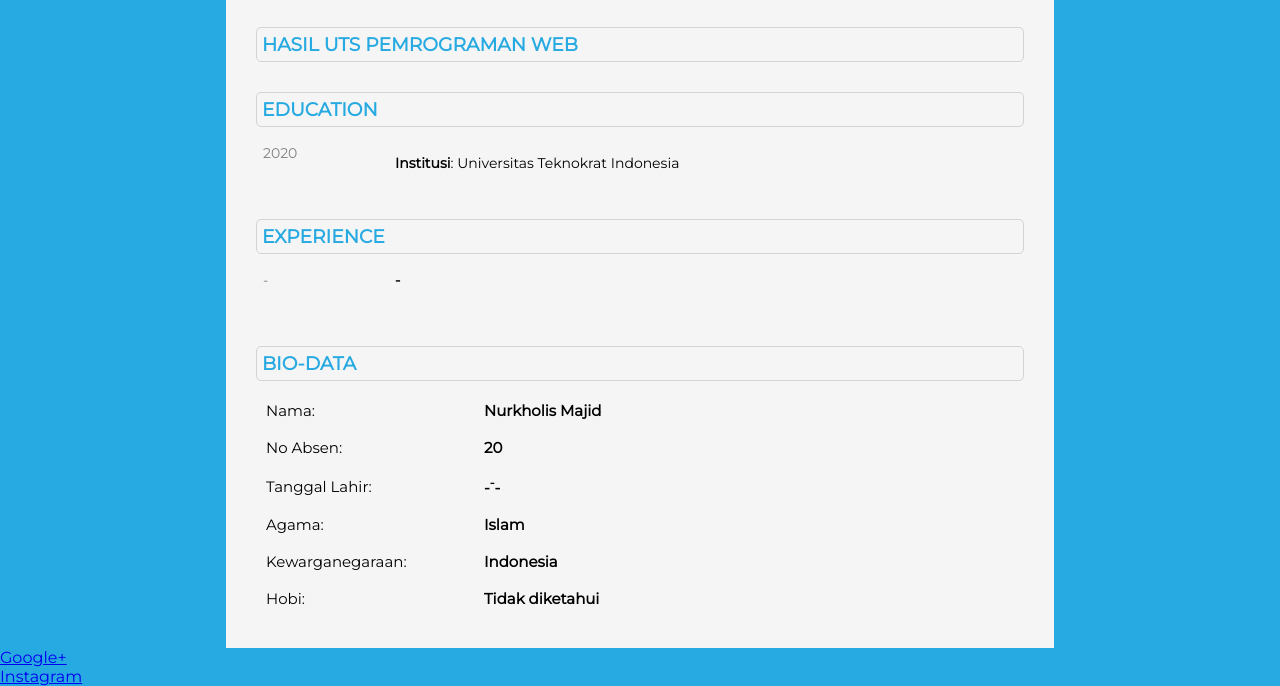
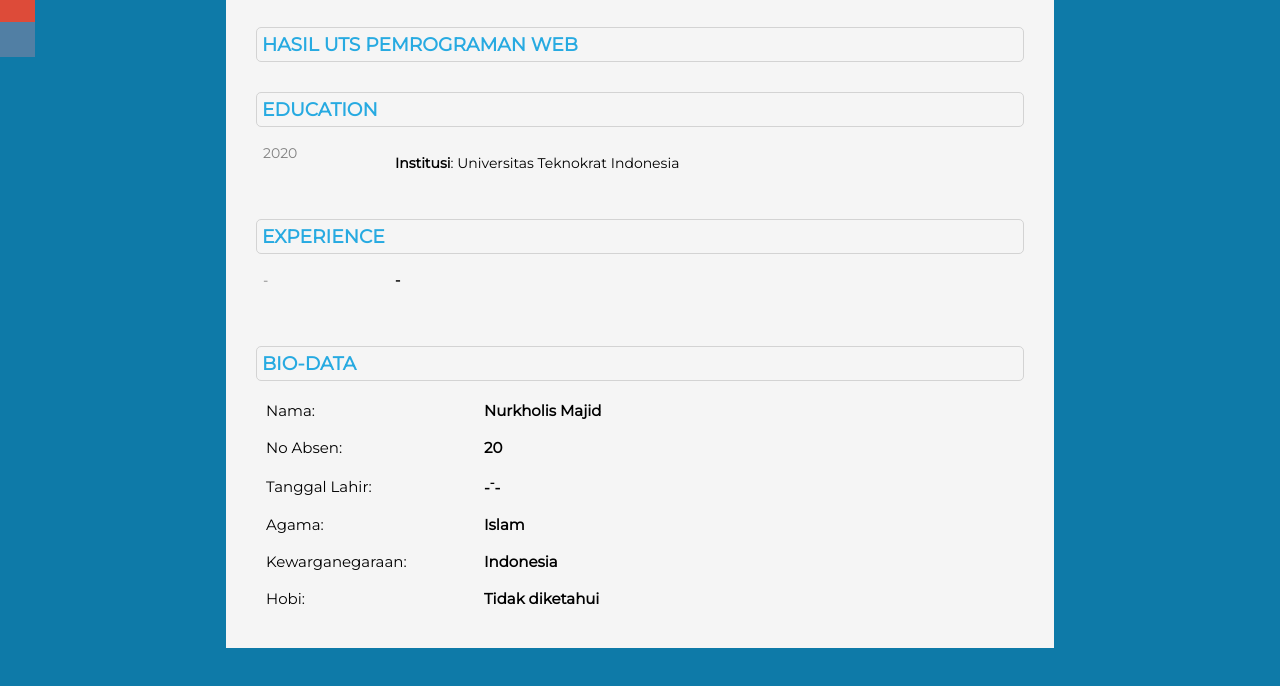
Before and after one commit to nrkhlsmjd72/nrkhlsmjd72.github.io, a plain HTML site: page profile.html in a window 1280 px wide. Shown: the part 163-849 px from the top of the page. After the commit the page ends 811 px from the top, so only its background shows below. Drawn offline with Linux system fonts and the light colour scheme.

Commit message:
Update profile.css

```diff
--- a/css/profile.css
+++ b/css/profile.css
@@ -1,7 +1,83 @@
 * {margin: 0;padding: 0;}
 
+
+
+		@import url(http://weloveiconfonts.com/api/?family=entypo);
+
+		/* entypo */
+		[class*="entypo-"]:before {
+		   font-family: "entypo", sans-serif;
+		}
+
+		a {
+		   text-decoration: none;
+		}
+
+		ul {
+		   list-style: none;
+		   margin: 0;
+		   padding: 0;
+		}
+
+		.container {
+		   margin: 0 auto;
+		   padding: 20px 50px;
+		   background:white;
+		}
+
+		#sticky-social {
+		   left: 0;
+		   position: fixed;
+		   top: 150px;
+		}
+
+		#sticky-social a {
+		   background: #333;
+		   color: #fff;
+		   display: block;
+		   height: 35px;
+		   font: 16px "Open Sans", sans-serif;
+		   line-height: 35px;
+		   position: relative;
+		   text-align: center;
+		   width: 35px;
+		}
+
+		#sticky-social a:hover span {
+		   left: 100%;
+		}
+
+		#sticky-social a span {
+		   line-height: 35px;
+		   left: -120px;
+		   position: absolute;
+		   text-align:center;
+		   width:120px;
+		}
+
+		#sticky-social a[class*="facebook"],
+		#sticky-social a[class*="facebook"]:hover,
+		#sticky-social a[class*="facebook"] span { background: #3b5998; }
+
+		#sticky-social a[class*="twitter"],
+		#sticky-social a[class*="twitter"]:hover,
+		#sticky-social a[class*="twitter"] span { background: #00aced; }
+
+		#sticky-social a[class*="gplus"],
+		#sticky-social a[class*="gplus"]:hover,
+		#sticky-social a[class*="gplus"] span { background: #dd4b39; }
+
+		#sticky-social a[class*="instagrem"],
+		#sticky-social a[class*="instagrem"]:hover,
+		#sticky-social a[class*="instagrem"] span { background: #517fa4; }
+
+		#sticky-social a[class*="flickr"],
+		#sticky-social a[class*="flickr"]:hover,
+		#sticky-social a[class*="flickr"] span { background: #ff0084; }
+
+
 body{font-family: 'Montserrat', sans-serif;
-    background-color: #27aae1;
+    background-color: #0e7aa8;
 }
 
 #page1 {
```
